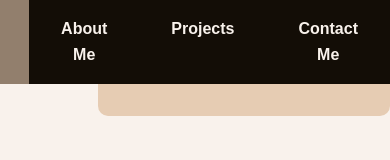
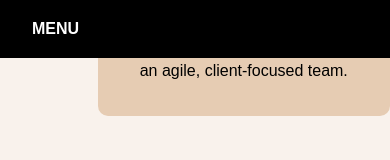
Before and after one commit to mreilly29/mreilly29.github.io, a plain HTML site: page index.html in a window 390 px wide. Both pictures are taken after a click on the element 120 px from the left and 1357 px from the top of the page. Shown: the part 935-1095 px from the top of the page. Drawn offline with Linux system fonts and the light colour scheme.

Commit message:
Added menu toggle to nav when screen gets smaller

```diff
--- a/script.js
+++ b/script.js
@@ -4,7 +4,30 @@
 
     function setUpPage() {
         TechInventoryCarousel();
+        NavMenuToggle();
     }
+
+ // Navigation menu can be toggled
+ function NavMenuToggle() {
+
+    const nav = document.querySelector('nav');
+
+    const navClickHandler = function() {
+      this.classList.toggle('open');
+      event.stopPropagation();
+    };
+
+    nav.addEventListener('click', navClickHandler);
+
+    const bodyClickHandler = function() {
+      nav.classList.remove('open');
+    };
+
+    document.body.addEventListener('click', bodyClickHandler);
+  }
+
+
+
   // Image Carousel / Slider
   function TechInventoryCarousel() {
 
--- a/style.css
+++ b/style.css
@@ -50,6 +50,36 @@ nav a:hover{
     background-color: RGB(230,204,179,.6);
     color:#130d06;
 }
+@media screen and (max-width: 550px) {
+
+    nav {
+      display: flex;
+      flex-flow: column;
+      text-align:left;
+    }
+    nav a {
+      display: none;
+      text-align:left;
+    }
+    nav::before {
+      content: 'MENU';
+      color: #fff;
+      background: #000;
+      font-weight: bold;
+      padding: 1em 2em;
+    }
+    nav.open::before {
+      content: 'HIDE MENU';
+    }
+    nav.open a {
+      display: block;
+    }
+    nav ::selection {
+      color: inherit;
+      background: transparent;
+    }
+  }
+
 #aboutMe{
     display:grid;
     grid-template-columns: 1fr 3fr;
```
